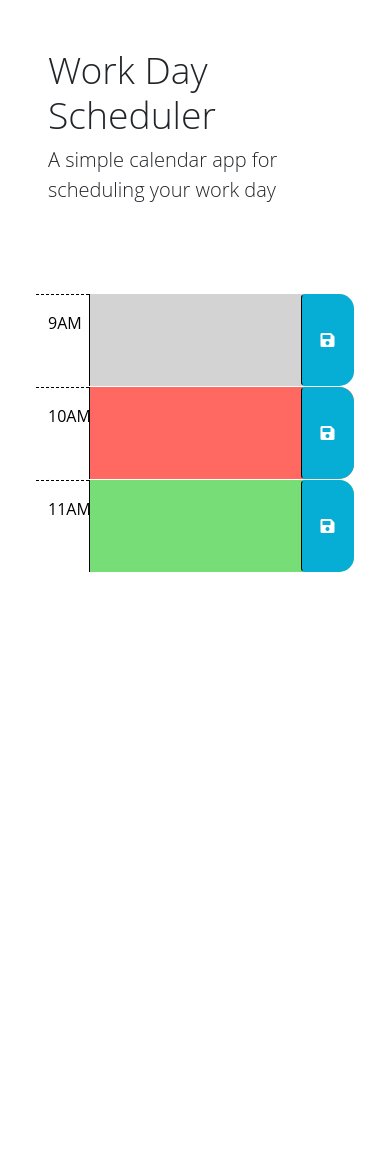
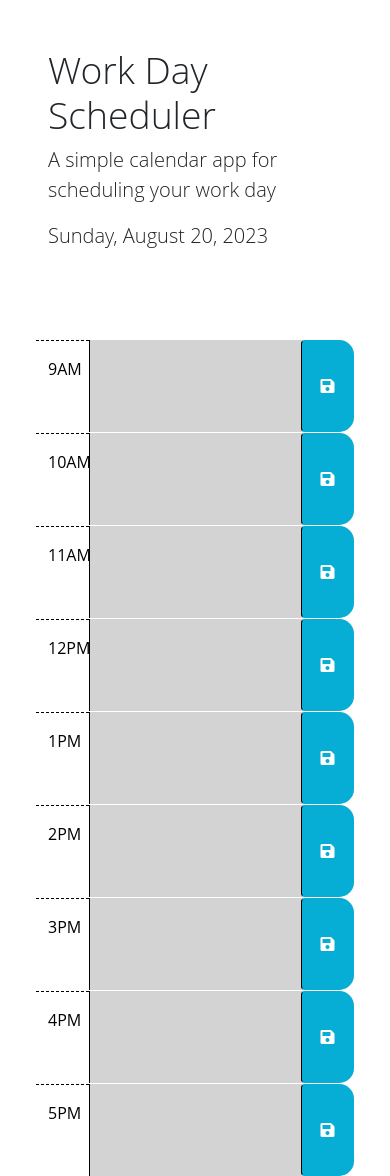
Before and after one commit to gstroup11/work-day-scheduler, a plain HTML site: page index.html in a window 390 px wide. Before the commit the page ends 844 px from the top, so only its background shows below. Drawn offline with nearby package versions, Linux system fonts and the light colour scheme; files that its build step writes are made by us from their sources.

Commit message:
This push adds all hour boxes for the day within the html using the code given to me.  I just took those divs and made an exact copy till I reached 5pm.  I then went into my javascript and began writing the function to display the time and also comparing my divs to the current time.  I displayed the current day first by using a simple function off of the dayJS format page.  I then wrote the function hourChecker() which is a loop over the divs and if statements that compare them.  I then wrote the .saveBtn click event.  Referring to my reference I got my variables and simply set them within the clients localstorage.  I then displayed all the information calling to the div hour and .description and setting that value to whatever was set within the clients localstorage using getItem.

```diff
--- a/assets/script.js
+++ b/assets/script.js
@@ -1,7 +1,48 @@
-// Wrap all code that interacts with the DOM in a call to jQuery to ensure that
-// the code isn't run until the browser has finished rendering all the elements
-// in the html.
-$(function () {
+$(document).ready(function () {
+  $('.saveBtn').on('click', function () {
+
+    var textValue = $(this).siblings('.description').val();
+    var time = $(this).parent().attr('id');
+
+    localStorage.setItem(time, textValue);
+  })
+
+  function hourChecker() {
+    var currentHour = dayjs().hour();
+
+    $('.time-block').each(function (){
+      var blockTime = parseInt($(this).attr('id').split('-')[1]);
+
+      if (blockTime < currentHour) {
+        $(this).addClass('past');
+      } else if (blockTime === currentHour) {
+        $(this).removeClass('past');
+        $(this).addClass('present');
+      } else {
+        $(this).removeClass('past');
+        $(this).removeClass('present');
+        $(this).addClass ('future');
+      }
+    });
+  }
+
+  hourChecker();
+
+  setInterval(hourChecker, 1000);
+
+  $('#hour-9 .description').val(localStorage.getItem('hour-9'));
+  $('#hour-10 .description').val(localStorage.getItem('hour-10'));
+  $('#hour-11 .description').val(localStorage.getItem('hour-11'));
+  $('#hour-12 .description').val(localStorage.getItem('hour-12'));
+  $('#hour-13 .description').val(localStorage.getItem('hour-13'));
+  $('#hour-14 .description').val(localStorage.getItem('hour-14'));
+  $('#hour-15 .description').val(localStorage.getItem('hour-15'));
+  $('#hour-16 .description').val(localStorage.getItem('hour-16'));
+  $('#hour-17 .description').val(localStorage.getItem('hour-17'));
+
+  $('#currentDay').text(dayjs().format('dddd, MMMM D, YYYY'));
+});
+
   // TODO: Add a listener for click events on the save button. This code should
   // use the id in the containing time-block as a key to save the user input in
   // local storage. HINT: What does `this` reference in the click listener
@@ -9,15 +50,7 @@ $(function () {
   // time-block containing the button that was clicked? How might the id be
   // useful when saving the description in local storage?
   //
-  // TODO: Add code to apply the past, present, or future class to each time
-  // block by comparing the id to the current hour. HINTS: How can the id
-  // attribute of each time-block be used to conditionally add or remove the
-  // past, present, and future classes? How can Day.js be used to get the
-  // current hour in 24-hour time?
-  //
   // TODO: Add code to get any user input that was saved in localStorage and set
   // the values of the corresponding textarea elements. HINT: How can the id
   // attribute of each time-block be used to do this?
   //
-  // TODO: Add code to display the current date in the header of the page.
-});
--- a/assets/style.css
+++ b/assets/style.css
@@ -57,3 +57,13 @@ textarea {
   font-size: 20px;
   transition: all 0.3s ease-in-out;
 }
+
+.notification {
+  display: none;
+  padding-bottom: 10px;
+  color: black;
+}
+
+.show {
+  display: block;
+}
--- a/index.html
+++ b/index.html
@@ -1,26 +1,16 @@
 <!DOCTYPE html>
 <html lang="en">
+
 <head>
   <meta charset="UTF-8" />
   <meta name="viewport" content="width=device-width, initial-scale=1.0" />
   <meta http-equiv="X-UA-Compatible" content="ie=edge" />
-    <link
-      href="https://cdn.jsdelivr.net/npm/bootstrap@5.1.3/dist/css/bootstrap.min.css"
-      rel="stylesheet"
-      integrity="sha384-1BmE4kWBq78iYhFldvKuhfTAU6auU8tT94WrHftjDbrCEXSU1oBoqyl2QvZ6jIW3"
-      crossorigin="anonymous"
-    />
-    <link
-      rel="stylesheet"
-      href="https://use.fontawesome.com/releases/v5.8.1/css/all.css"
-      integrity="sha384-50oBUHEmvpQ+1lW4y57PTFmhCaXp0ML5d60M1M7uH2+nqUivzIebhndOJK28anvf"
-      crossorigin="anonymous"
-    />
-    <link
-      href="https://fonts.googleapis.com/css2?family=Fira+Sans:wght@400;700&display=swap"
-      rel="stylesheet"
-    />
-    <link rel="stylesheet" href="style.css" />
+  <link href="https://cdn.jsdelivr.net/npm/bootstrap@5.1.3/dist/css/bootstrap.min.css" rel="stylesheet"
+    integrity="sha384-1BmE4kWBq78iYhFldvKuhfTAU6auU8tT94WrHftjDbrCEXSU1oBoqyl2QvZ6jIW3" crossorigin="anonymous" />
+  <link rel="stylesheet" href="https://use.fontawesome.com/releases/v5.8.1/css/all.css"
+    integrity="sha384-50oBUHEmvpQ+1lW4y57PTFmhCaXp0ML5d60M1M7uH2+nqUivzIebhndOJK28anvf" crossorigin="anonymous" />
+  <link href="https://fonts.googleapis.com/css2?family=Fira+Sans:wght@400;700&display=swap" rel="stylesheet" />
+  <link rel="stylesheet" href="./assets/style.css" />
   <title>Work Day Scheduler</title>
 </head>
 
@@ -30,19 +20,13 @@
     <p class="lead">A simple calendar app for scheduling your work day</p>
     <p id="currentDay" class="lead"></p>
   </header>
-    <div class="container-fluid px-5">
-      <!-- Use class for "past", "present", and "future" to apply styles to the
-        time-block divs accordingly. The javascript will need to do this by
-        adding/removing these classes on each div by comparing the hour in the
-        id to the current hour. The html provided below is meant to be an example
-        demonstrating how the css provided can be leveraged to create the
-        desired layout and colors. The html below should be removed or updated
-        in the finished product. Remember to delete this comment once the
-        code is implemented.
-        -->
 
-      <!-- Example of a past time block. The "past" class adds a gray background color. -->
-      <div id="hour-9" class="row time-block past">
+  <section class="text-center notification" id="notify">
+    Appointment Added to <code>localStorage</code> ✔️
+  </section>
+
+  <div class="container-lg px-5">
+    <div id="hour-9" class="row time-block ">
       <div class="col-2 col-md-1 hour text-center py-3">9AM</div>
       <textarea class="col-8 col-md-10 description" rows="3"> </textarea>
       <button class="btn saveBtn col-2 col-md-1" aria-label="save">
@@ -50,8 +34,7 @@
       </button>
     </div>
 
-      <!-- Example of a present time block. The "present" class adds a red background color. -->
-      <div id="hour-10" class="row time-block present">
+    <div id="hour-10" class="row time-block ">
       <div class="col-2 col-md-1 hour text-center py-3">10AM</div>
       <textarea class="col-8 col-md-10 description" rows="3"> </textarea>
       <button class="btn saveBtn col-2 col-md-1" aria-label="save">
@@ -59,9 +42,56 @@
       </button>
     </div>
 
-      <!-- Example of a future time block. The "future" class adds a green background color. -->
-      <div id="hour-11" class="row time-block future">
+    <div id="hour-11" class="row time-block ">
       <div class="col-2 col-md-1 hour text-center py-3">11AM</div>
+      <textarea class="col-8 col-md-10 description" rows="3"> </textarea>
+      <button class="btn saveBtn col-2 col-md-1" aria-label="save">
+        <i class="fas fa-save" aria-hidden="true"></i>
+      </button>
+    </div>
+
+    <div id="hour-12" class="row time-block ">
+      <div class="col-2 col-md-1 hour text-center py-3">12PM</div>
+      <textarea class="col-8 col-md-10 description" rows="3"> </textarea>
+      <button class="btn saveBtn col-2 col-md-1" aria-label="save">
+        <i class="fas fa-save" aria-hidden="true"></i>
+      </button>
+    </div>
+
+    <div id="hour-13" class="row time-block ">
+      <div class="col-2 col-md-1 hour text-center py-3">1PM</div>
+      <textarea class="col-8 col-md-10 description" rows="3"> </textarea>
+      <button class="btn saveBtn col-2 col-md-1" aria-label="save">
+        <i class="fas fa-save" aria-hidden="true"></i>
+      </button>
+    </div>
+
+    <div id="hour-14" class="row time-block ">
+      <div class="col-2 col-md-1 hour text-center py-3">2PM</div>
+      <textarea class="col-8 col-md-10 description" rows="3"> </textarea>
+      <button class="btn saveBtn col-2 col-md-1" aria-label="save">
+        <i class="fas fa-save" aria-hidden="true"></i>
+      </button>
+    </div>
+
+    <div id="hour-15" class="row time-block ">
+      <div class="col-2 col-md-1 hour text-center py-3">3PM</div>
+      <textarea class="col-8 col-md-10 description" rows="3"> </textarea>
+      <button class="btn saveBtn col-2 col-md-1" aria-label="save">
+        <i class="fas fa-save" aria-hidden="true"></i>
+      </button>
+    </div>
+
+    <div id="hour-16" class="row time-block ">
+      <div class="col-2 col-md-1 hour text-center py-3">4PM</div>
+      <textarea class="col-8 col-md-10 description" rows="3"> </textarea>
+      <button class="btn saveBtn col-2 col-md-1" aria-label="save">
+        <i class="fas fa-save" aria-hidden="true"></i>
+      </button>
+    </div>
+
+    <div id="hour-17" class="row time-block ">
+      <div class="col-2 col-md-1 hour text-center py-3">5PM</div>
       <textarea class="col-8 col-md-10 description" rows="3"> </textarea>
       <button class="btn saveBtn col-2 col-md-1" aria-label="save">
         <i class="fas fa-save" aria-hidden="true"></i>
@@ -71,9 +101,10 @@
 
   <script src="https://cdnjs.cloudflare.com/ajax/libs/jquery/3.2.1/jquery.min.js"></script>
   <script src="https://cdn.jsdelivr.net/npm/dayjs@1.11.3/dayjs.min.js"
-    integrity="sha256-iu/zLUB+QgISXBLCW/mcDi/rnf4m4uEDO0wauy76x7U="
-    crossorigin="anonymous"></script>
+    integrity="sha256-iu/zLUB+QgISXBLCW/mcDi/rnf4m4uEDO0wauy76x7U=" crossorigin="anonymous"></script>
 
-    <script src="script.js"></script>
+  <script src="./assets/script.js"></script>
+
 </body>
+
 </html>
```
Lines whose indentation alone changed are shown as unchanged.
